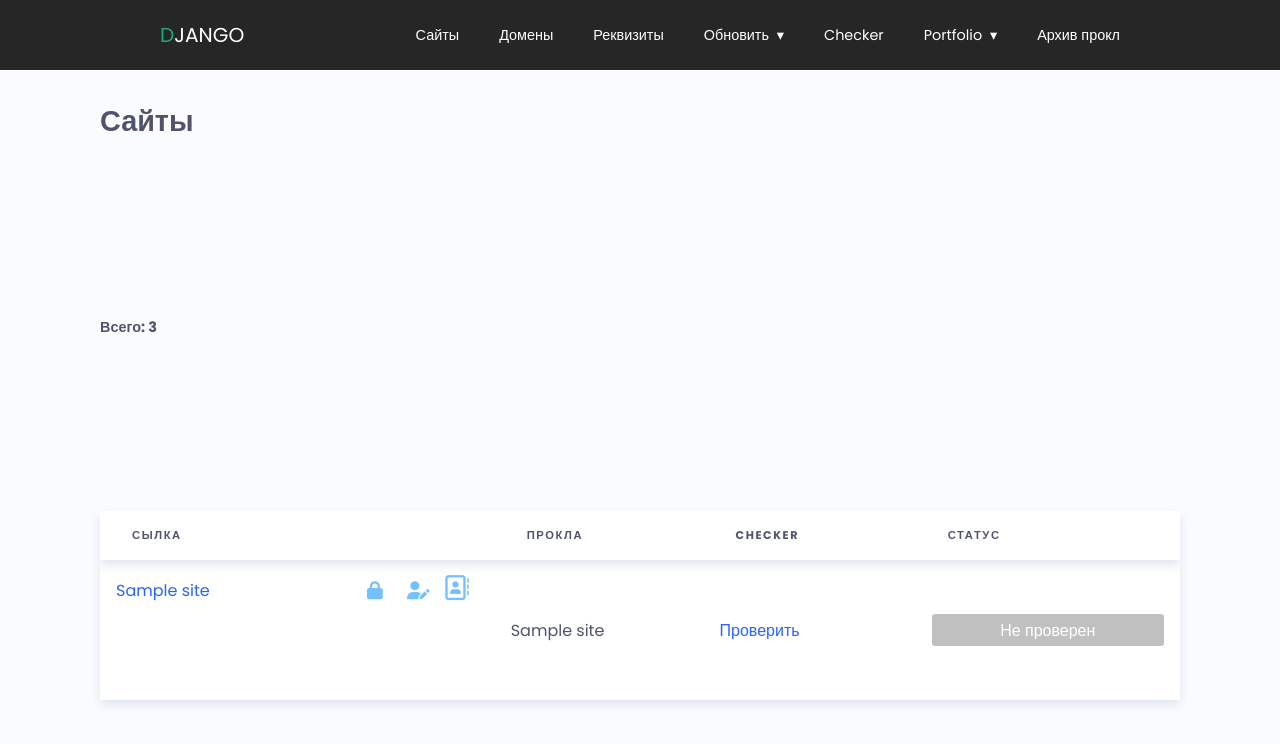
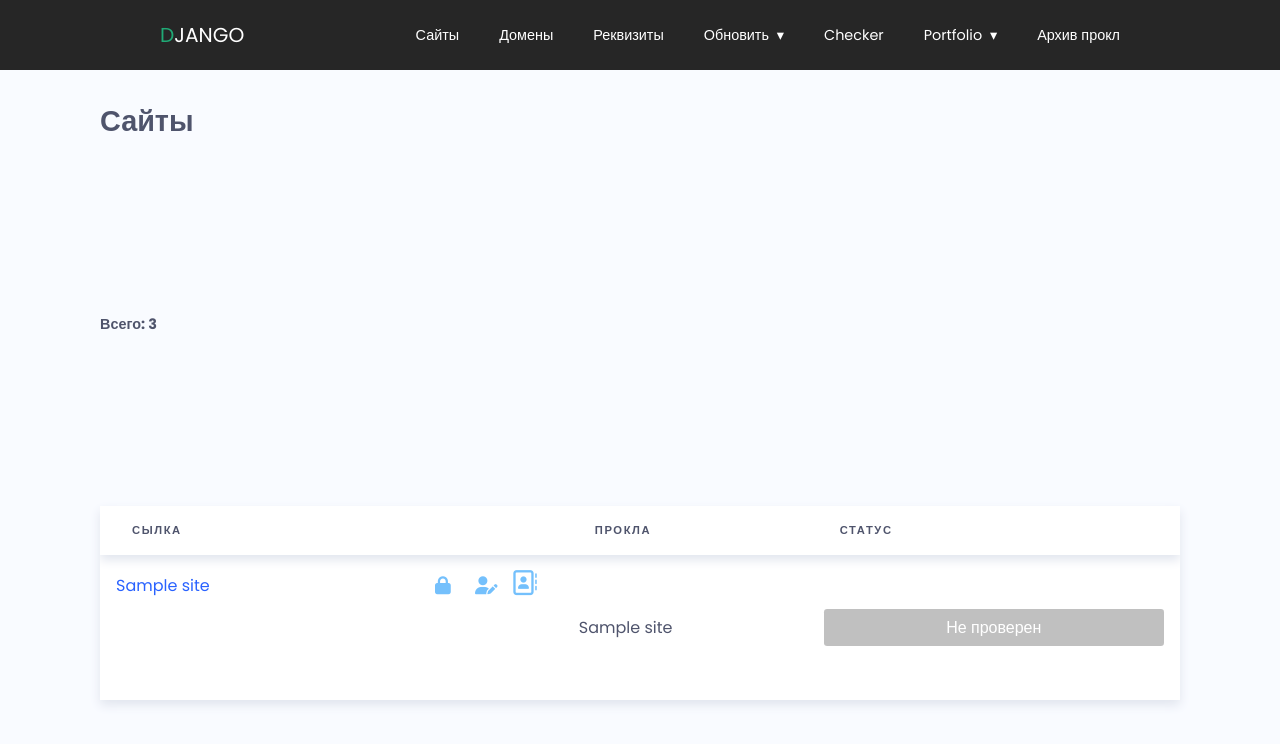
Before and after one commit to Vladiuse/DjBeget, a Django app: page / in a window 1280 px wide. Shown: the top 744 px of the page. Run offline with Django 3.2, Linux system fonts and the light colour scheme; tables that the repository leaves empty hold one stand-in row (values such as "Sample post"); some libraries are stand-ins or nearby versions.

Commit message:
убрал колонку проверить - переместил в статус

```diff
--- a/HelloDjango/office/templates/office/index.html
+++ b/HelloDjango/office/templates/office/index.html
@@ -16,7 +16,7 @@
 <!--                <th>Редактор</th>-->
 <!--                <th>Log.txt</th>-->
                 <th>Прокла</th>
-                <th>Checker</th>
+<!--                <th>Checker</th>-->
                 <th>Статус</th>
             </tr>
         </thead>
@@ -35,9 +35,11 @@
 <!--                <td><a href="{{ site.get_beget_editor }}" target="_blank">edit</a></td>-->
 <!--                <td><a href="{{ site.get_log_url }}" target="_blank">log.txt</a></td>-->
                 <td>{{ site.title|slice:":30" }}</td>
-                <td><a href="{% url 'office:checker' site.id %}">Проверить</a></td>
+<!--                <td><a href="{% url 'office:checker' site.id %}">Проверить</a></td>-->
                 <td>
-                    <p class="status {{ site.get_status_html }}">{{ site.check_status }}</p>
+                    <p class="status {{ site.get_status_html }}">
+                        <a href="{% url 'office:checker' site.id %}" class="status {{ site.get_status_html }}">{{ site.check_status }}</a>
+                    </p>
                 </td>
 
             </tr>
```
